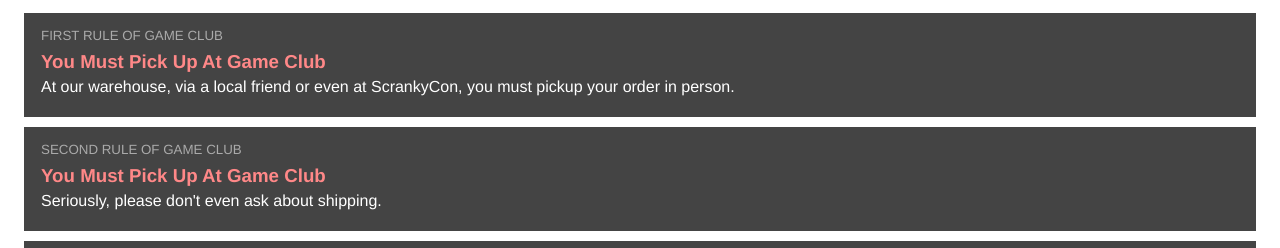
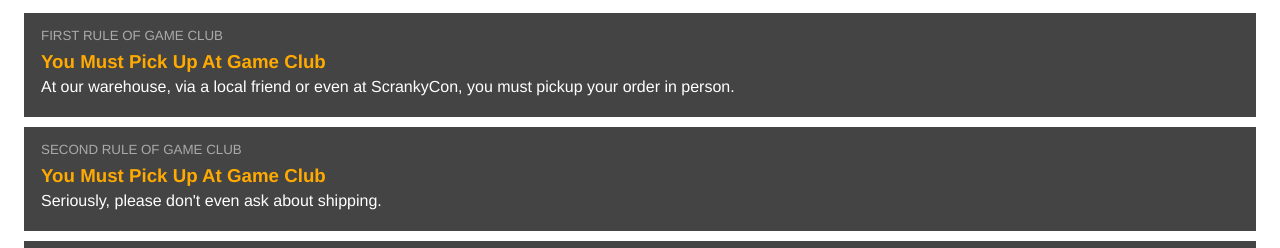
Before and after one commit to wholesalegameclub/wholesalegameclub.github.io, a plain HTML site: page how.html in a window 1280 px wide. Shown: the part 526-774 px from the top of the page. Drawn offline with Linux system fonts and the light colour scheme.

Commit message:
Rules are golden

```diff
--- a/css/style.css
+++ b/css/style.css
@@ -313,7 +313,7 @@ section.hero.rules {
 }
 section.the-rules h3 {
   margin: 0;
-  color: #f88;
+  color: #fa0;
 }
 section.the-rules p {
   margin-top: 0;
```
